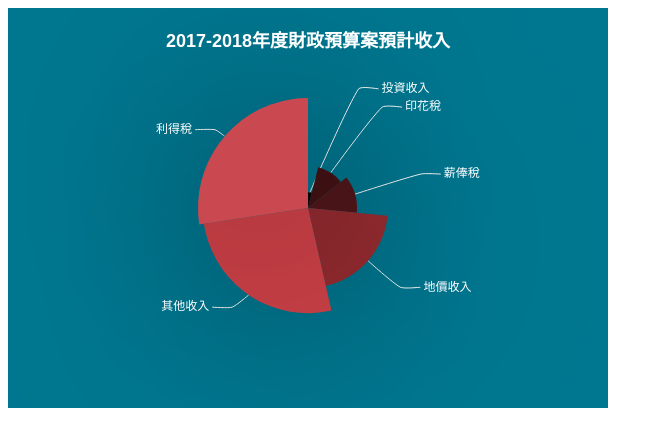
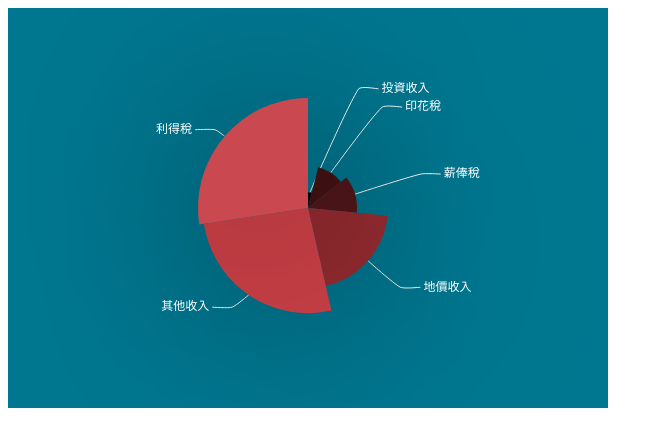
Before and after one commit to ianmaksh/honpro1, a plain HTML site: page index.html in a window 1280 px wide. Shown: the whole page, without its empty margins (0-663 px from the left). Drawn offline with Linux system fonts and the light colour scheme.

Commit message:
Update index.html

```diff
--- a/index.html
+++ b/index.html
@@ -18,7 +18,7 @@
     backgroundColor: '#007790',
 
     title: {
-        text: '2017-2018年度財政預算案預計收入',
+        text: ' ',
         left: 'center',
         top: 20,
         textStyle: {
```
